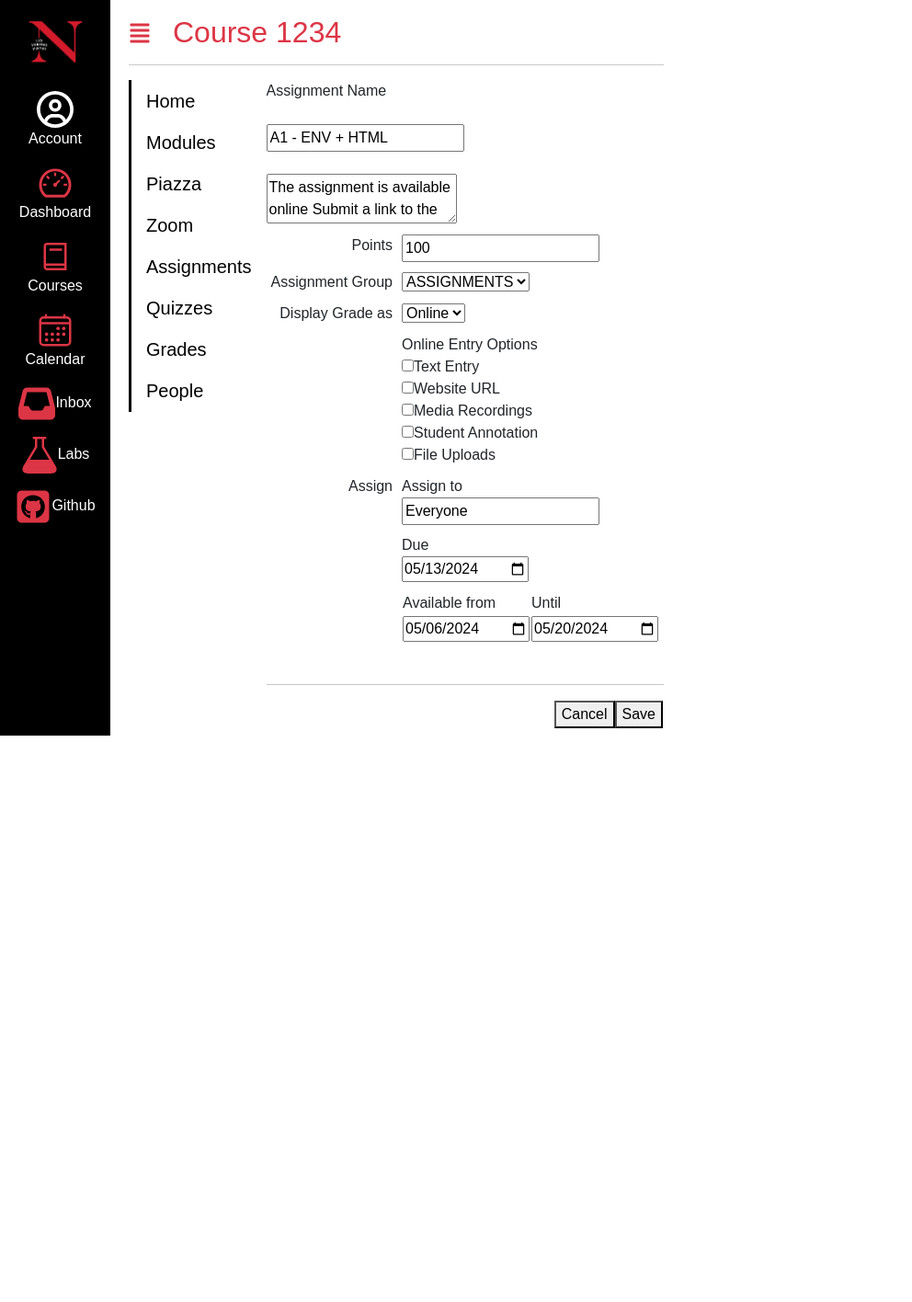
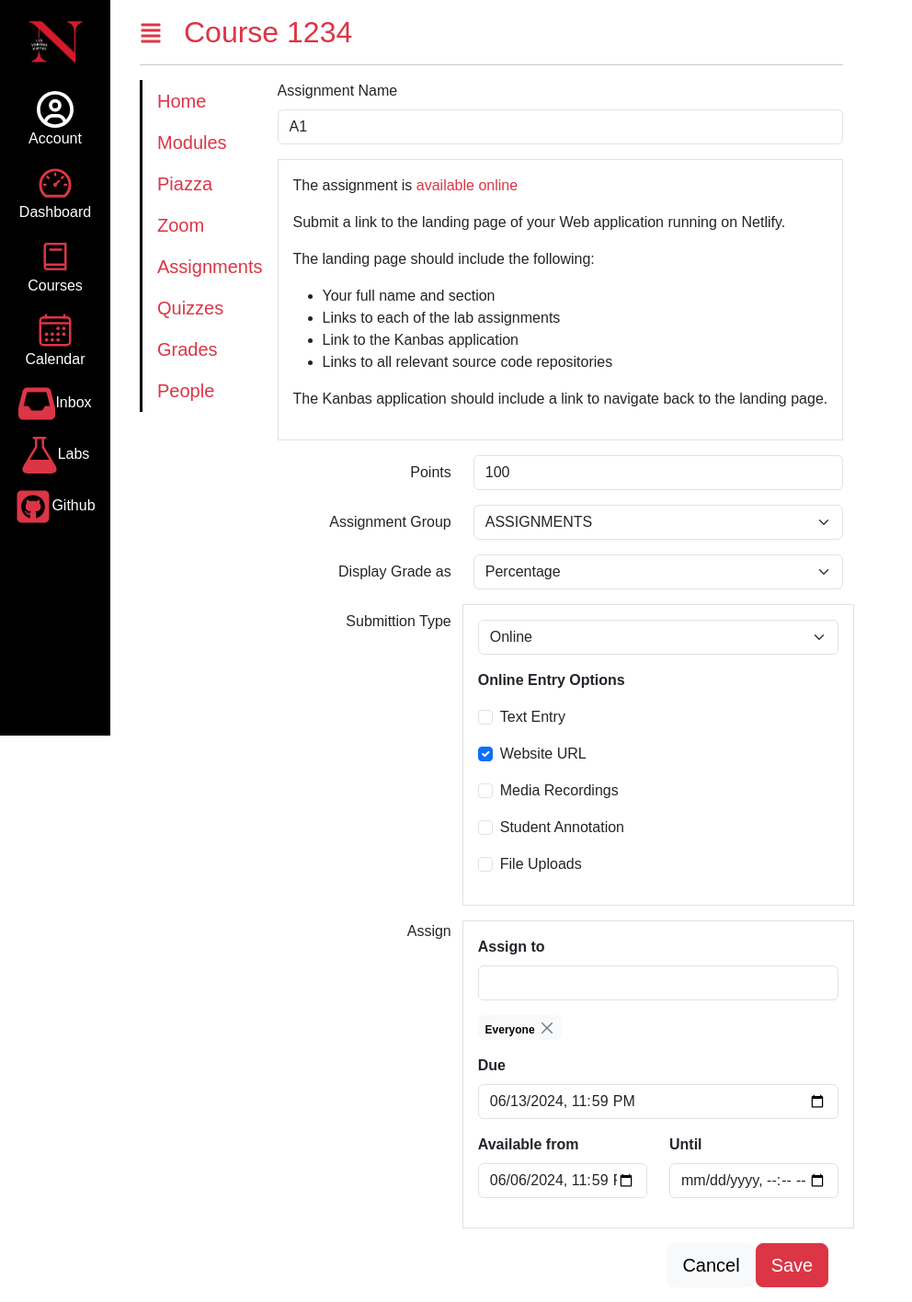
Before and after one commit to Adnu100/kambaz-fall-2025, a Next.js app: page /Courses/1234/Assignments/123 in a window 1280 px wide. Shown: the whole page at 92% size, without its empty margins (0-992 px from the left). Before the commit the page ends 809 px from the top, so only its background shows below. Built offline with nearby package versions, Linux system fonts and the light colour scheme.

Commit message:
completed assignment editor screen

```diff
--- a/src/app/(Kambaz)/Courses/[cid]/Assignments/[aid]/page.tsx
+++ b/src/app/(Kambaz)/Courses/[cid]/Assignments/[aid]/page.tsx
@@ -1,144 +1,182 @@
+"use client";
+
+import {
+  Badge,
+  Button,
+  CloseButton,
+  Col,
+  Container,
+  FormCheck,
+  FormControl,
+  FormGroup,
+  FormLabel,
+  FormSelect,
+  InputGroup,
+  Row,
+} from "react-bootstrap";
+
 export default function AssignmentEditor() {
   return (
     <div id="wd-assignments-editor">
-      <label htmlFor="wd-name">Assignment Name</label>
-      <br />
-      <br />
-      <input id="wd-name" defaultValue="A1 - ENV + HTML" />
-      <br />
-      <br />
-      <textarea id="wd-description">
-        The assignment is available online Submit a link to the landing page of
-        your Web application running on Netlify. The landing page should include
-        the following: Your full name and section, Links to each of the lab
-        assignments, Link to the Kanbas application Links to all relevant source
-        code repositoeis the kanbas application, should include a link to
-        navigate back to the landing page.
-      </textarea>
-      <br />
-      <table cellPadding={5}>
-        <tr>
-          <td align="right" valign="top">
-            <label htmlFor="wd-points">Points</label>
-          </td>
-          <td>
-            <input id="wd-points" defaultValue={100} />
-          </td>
-        </tr>
-        <tr>
-          <td align="right" valign="top">
-            <label htmlFor="wd-group">Assignment Group</label>
-          </td>
-          <td>
-            <select id="wd-group">
+      <FormGroup className="mb-3" controlId="wd-name">
+        <FormLabel>Assignment Name</FormLabel>
+        <FormControl value="A1" />
+      </FormGroup>
+      <Container className="mb-3 border p-3">
+        <p className="mb-3">
+          The assignment is{" "}
+          <span className="text-danger">available online</span>
+        </p>
+        <p className="mb-3">
+          Submit a link to the landing page of your Web application running on
+          Netlify.
+        </p>
+        <p className="mb-3">The landing page should include the following:</p>
+        <ul className="mb-3">
+          <li>Your full name and section</li>
+          <li>Links to each of the lab assignments</li>
+          <li>Link to the Kanbas application</li>
+          <li>Links to all relevant source code repositories</li>
+        </ul>
+        <p className="mb-3">
+          The Kanbas application should include a link to navigate back to the
+          landing page.
+        </p>
+      </Container>
+      <FormGroup as={Row} className="mb-3" controlId="wd-points">
+        <FormLabel className="text-end" column sm={4}>
+          Points
+        </FormLabel>
+        <Col sm={8}>
+          <FormControl value="100" />
+        </Col>
+      </FormGroup>
+      <FormGroup as={Row} className="mb-3" controlId="wd-group">
+        <FormLabel className="text-end" column sm={4}>
+          Assignment Group
+        </FormLabel>
+        <Col sm={8}>
+          <FormSelect>
             <option>ASSIGNMENTS</option>
             <option>QUIZES</option>
-            </select>
-          </td>
-        </tr>
-        <tr>
-          <td align="right" valign="top">
-            <label htmlFor="wd-display-grade-as">Display Grade as</label>
-          </td>
-          <td>
-            <select id="wd-display-grade-as">
+          </FormSelect>
+        </Col>
+      </FormGroup>
+      <FormGroup as={Row} className="mb-3" controlId="wd-display-grade-as">
+        <FormLabel className="text-end" column sm={4}>
+          Display Grade as
+        </FormLabel>
+        <Col sm={8}>
+          <FormSelect>
+            <option>Percentage</option>
+            <option>Number</option>
+          </FormSelect>
+        </Col>
+      </FormGroup>
+      <FormGroup as={Row} className="mb-3" controlId="wd-submission-type">
+        <FormLabel className="text-end" column sm={4}>
+          Submittion Type
+        </FormLabel>
+        <Col className="border p-3" sm={8}>
+          <FormSelect className="mb-3">
             <option>Online</option>
             <option>Offline</option>
-            </select>
-          </td>
-        </tr>
-        <tr>
-          <td align="right" valign="top"></td>
-          <td>
-            <label htmlFor="wd-submission-type">Online Entry Options</label>
-            <br />
-            <input type="checkbox" name="check-genre" id="wd-text-entry" />
-            <label htmlFor="wd-text-entry">Text Entry</label>
-            <br />
-            <input type="checkbox" name="check-genre" id="wd-website-url" />
-            <label htmlFor="wd-website-url">Website URL</label>
-            <br />
-            <input
-              type="checkbox"
-              name="check-genre"
+          </FormSelect>
+          <div className="mb-3">
+            <strong>Online Entry Options</strong>
+          </div>
+          <FormCheck
+            className="mb-3"
+            checked={false}
+            id="wd-text-entry"
+            label="Text Entry"
+          />
+          <FormCheck
+            className="mb-3"
+            checked={true}
+            id="wd-website-url"
+            label="Website URL"
+          />
+          <FormCheck
+            className="mb-3"
+            checked={false}
             id="wd-media-recordings"
+            label="Media Recordings"
           />
-            <label htmlFor="wd-media-recordings">Media Recordings</label>
-            <br />
-            <input
-              type="checkbox"
-              name="check-genre"
+          <FormCheck
+            className="mb-3"
+            checked={false}
             id="wd-student-annotation"
+            label="Student Annotation"
           />
-            <label htmlFor="wd-student-annotation">Student Annotation</label>
-            <br />
-            <input type="checkbox" name="check-genre" id="wd-file-upload" />
-            <label htmlFor="wd-file-upload">File Uploads</label>
-            <br />
-          </td>
-        </tr>
-        <tr>
-          <td align="right" valign="top">
-            <label htmlFor="wd-assign-to">Assign</label>
-          </td>
-          <td>
-            <label htmlFor="wd-assign-to">Assign to</label>
-            <br />
-            <input id="wd-assign-to" defaultValue="Everyone" />
-          </td>
-        </tr>
-        <tr>
-          <td align="right" valign="top"></td>
-          <td>
-            <label htmlFor="wd-due-date">Due</label>
-            <br />
-            <input type="date" id="wd-due-date" value="2024-05-13" />
-          </td>
-        </tr>
-        <tr>
-          <td align="right" valign="top"></td>
-          <td>
-            <table>
-              <tr>
-                <td>
-                  <label htmlFor="wd-available-from">Available from</label>
-                </td>
-                <td>
-                  <label htmlFor="wd-available-until">Until</label>
-                </td>
-              </tr>
-              <tr>
-                <td>
-                  <input
-                    type="date"
-                    id="wd-available-from"
-                    value="2024-05-06"
+          <FormCheck
+            className="mb-3"
+            checked={false}
+            id="wd-file-uploads"
+            label="File Uploads"
           />
-                </td>
-                <td>
-                  <input
-                    type="date"
-                    id="wd-available-until"
-                    value="2024-05-20"
-                  />
-                </td>
-              </tr>
-            </table>
-            <br />
-          </td>
-        </tr>
-      </table>
-      <hr />
-      <table width="100%">
-        <tbody>
-          <tr>
-            <td align="right">
-              <button>Cancel</button>
-              <button>Save</button>
-            </td>
-          </tr>
-        </tbody>
-      </table>
+        </Col>
+      </FormGroup>
+      <Row className="mb-3" controlId="wd-submission-type">
+        <Col className="text-end" sm={4}>
+          Assign
+        </Col>
+        <Col className="border p-3" sm={8}>
+          <FormGroup className="mb-3" controlId="wd-assign-to">
+            <FormLabel>
+              <strong>Assign to</strong>
+            </FormLabel>
+            <FormControl className="mb-3" />
+          </FormGroup>
+          <Badge className="mb-3" text="black" bg="light">
+            Everyone
+            <CloseButton variant="black" className="ms-1" />
+          </Badge>
+          <FormGroup className="mb-3" controlId="wd-due-date">
+            <FormLabel>
+              <strong>Due</strong>
+            </FormLabel>
+            <InputGroup>
+              <FormControl type="datetime-local" value="2024-06-13 23:59" />
+            </InputGroup>
+          </FormGroup>
+          <Row>
+            <Col sm={6}>
+              <FormGroup className="mb-3" controlId="wd-available-from">
+                <FormLabel>
+                  <strong>Available from</strong>
+                </FormLabel>
+                <InputGroup>
+                  <FormControl type="datetime-local" value="2024-06-06 23:59" />
+                </InputGroup>
+              </FormGroup>
+            </Col>
+            <Col sm={6}>
+              <FormGroup className="mb-3" controlId="wd-available-until">
+                <FormLabel>
+                  <strong>Until</strong>
+                </FormLabel>
+                <InputGroup>
+                  <FormControl type="datetime-local" />
+                </InputGroup>
+              </FormGroup>
+            </Col>
+          </Row>
+        </Col>
+      </Row>
+      <Container className="text-nowrap text-end">
+        <Button id="wd-add-assignment-group" variant="light" size="lg">
+          Cancel
+        </Button>
+        <Button
+          id="wd-add-assignment"
+          variant="danger"
+          size="lg"
+          className="me-1"
+        >
+          Save
+        </Button>
+      </Container>
     </div>
   );
 }
--- a/src/app/(Kambaz)/Courses/[cid]/Navigation.tsx
+++ b/src/app/(Kambaz)/Courses/[cid]/Navigation.tsx
@@ -6,56 +6,56 @@ export default function CourseNavigation() {
       <Link
         href="/Courses/1234/Home"
         id="wd-course-home-link"
-        className="list-group-item active border-0"
+        className="list-group-item active border-0 text-danger"
       >
         Home
       </Link>
       <Link
         href="/Courses/1234/Modules"
         id="wd-course-modules-link"
-        className="list-group-item active border-0"
+        className="list-group-item active border-0 text-danger"
       >
         Modules
       </Link>
       <Link
         href="/Courses/1234/Piazza"
         id="wd-course-piazza-link"
-        className="list-group-item active border-0"
+        className="list-group-item active border-0 text-danger"
       >
         Piazza
       </Link>
       <Link
         href="/Courses/1234/Zoom"
         id="wd-course-zoom-link"
-        className="list-group-item active border-0"
+        className="list-group-item active border-0 text-danger"
       >
         Zoom
       </Link>
       <Link
         href="/Courses/1234/Assignments"
         id="wd-course-quizzes-link"
-        className="list-group-item active border-0"
+        className="list-group-item active border-0 text-danger"
       >
         Assignments
       </Link>
       <Link
         href="/Courses/1234/Quizzes"
         id="wd-course-assignments-link"
-        className="list-group-item active border-0"
+        className="list-group-item active border-0 text-danger"
       >
         Quizzes
       </Link>
       <Link
         href="/Courses/1234/Grades"
         id="wd-course-grades-link"
-        className="list-group-item active border-0"
+        className="list-group-item active border-0 text-danger"
       >
         Grades
       </Link>
       <Link
         href="/Courses/1234/People/Table"
         id="wd-course-people-link"
-        className="list-group-item active border-0"
+        className="list-group-item active border-0 text-danger"
       >
         People
       </Link>
--- a/src/app/(Kambaz)/Courses/[cid]/layout.tsx
+++ b/src/app/(Kambaz)/Courses/[cid]/layout.tsx
@@ -1,6 +1,7 @@
 import { ReactNode } from "react";
 import CourseNavigation from "./Navigation";
 import { FaAlignJustify } from "react-icons/fa";
+import { Container } from "react-bootstrap";
 
 export default async function CoursesLayout({
   children,
@@ -8,7 +9,7 @@ export default async function CoursesLayout({
 }: Readonly<{ children: ReactNode; params: Promise<{ cid: string }> }>) {
   const { cid } = await params;
   return (
-    <div id="wd-courses">
+    <Container id="wd-courses">
       <h2 className="text-danger">
         <FaAlignJustify className="me-4 fs-4 mb-1" />
         Course {cid}
@@ -20,6 +21,6 @@ export default async function CoursesLayout({
         </div>
         <div className="flex-fill">{children}</div>
       </div>
-    </div>
+    </Container>
   );
 }
```
Also changed, not shown: src/app/(Kambaz)/Courses/[cid]/Assignments/page.tsx (+26 -3 lines), src/app/(Kambaz)/Courses/[cid]/Assignments/styles.css (added, +7 -0 lines), src/app/Labs/Lab2/BootstrapForms.tsx (+3 -5 lines). Lines whose indentation alone changed are shown as unchanged.
